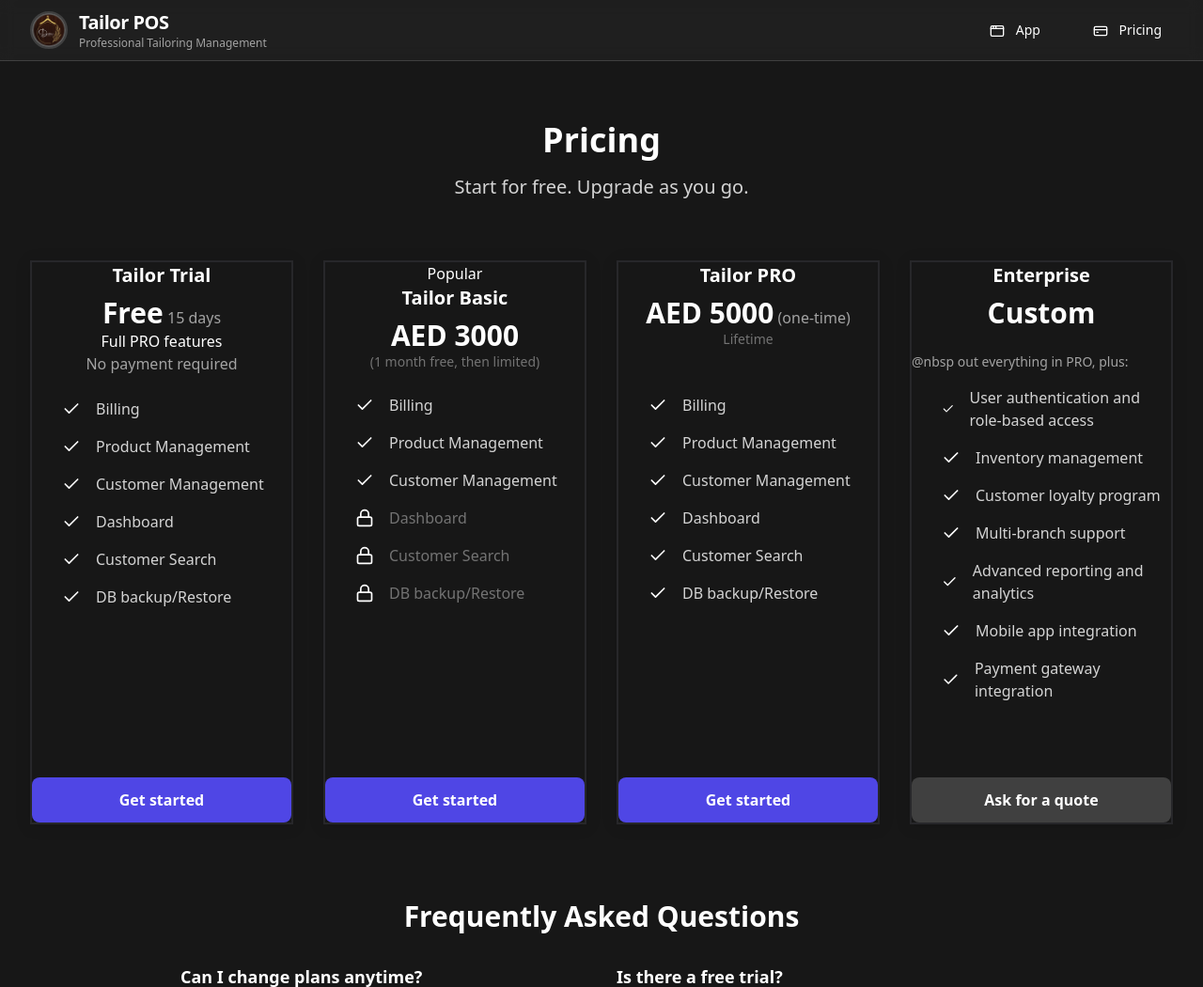
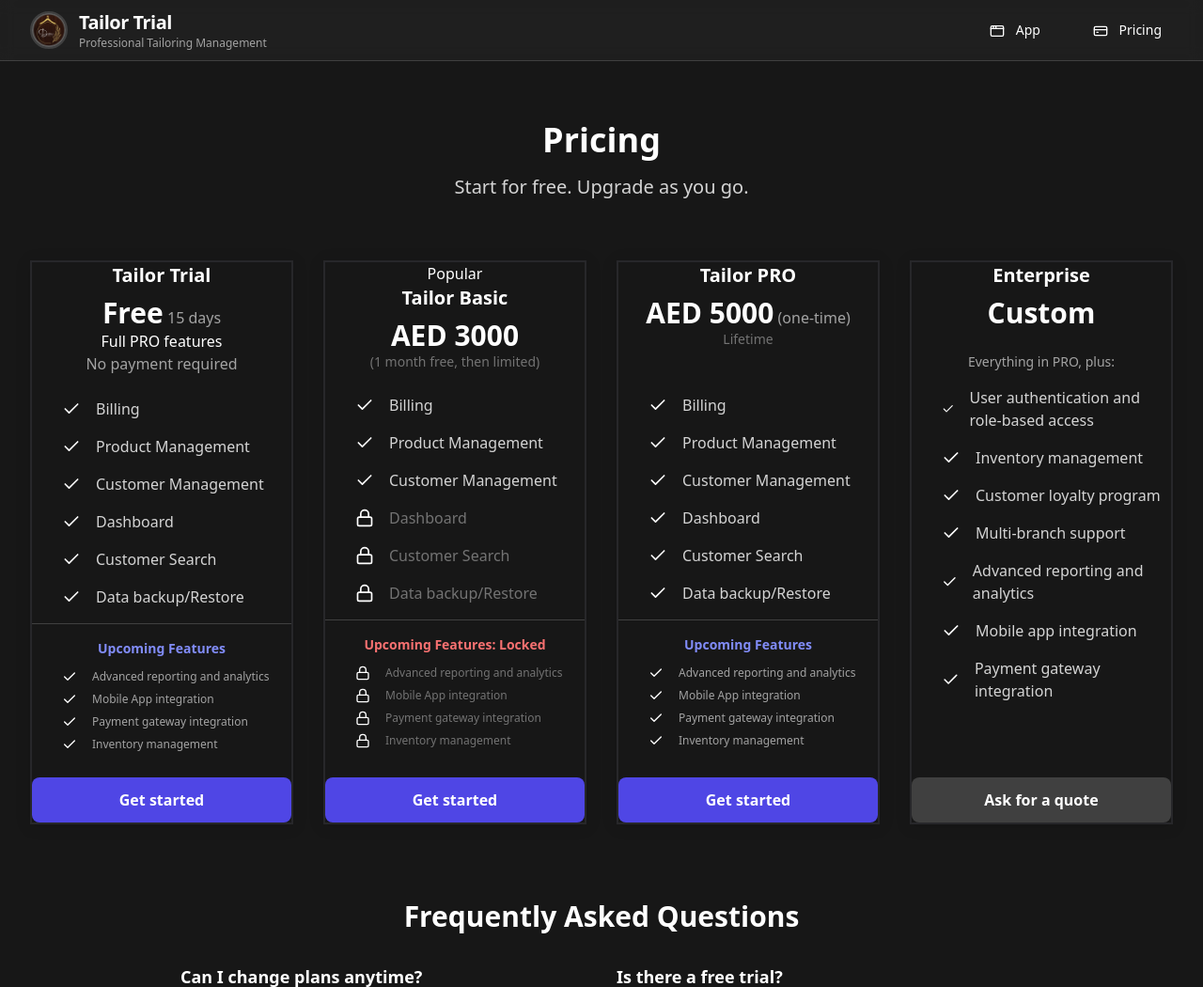
Before and after one commit to aykha18/tajir-optimized, a Flask app: page /pricing in a window 1280 px wide. Shown: the top 1050 px of the page at 94% size. Run offline with Flask 3, Linux system fonts and the light colour scheme; data comes from the database, SQL or seed files in the repository; some libraries are stand-ins or nearby versions.

Commit message:
Update pricing cards, add inventory management, fix JSON serialization, and update README

```diff
--- a/app.py
+++ b/app.py
@@ -21,6 +21,43 @@ def get_db_connection():
     conn = sqlite3.connect(app.config['DATABASE'])
     conn.row_factory = sqlite3.Row
     return conn
+
+def get_user_plan_info():
+    """Get current user plan information for template rendering."""
+    try:
+        conn = get_db_connection()
+        user_plan = conn.execute('SELECT * FROM user_plans WHERE user_id = 1 AND is_active = 1').fetchone()
+        conn.close()
+
+        if not user_plan:
+            return {
+                'plan_type': 'trial',
+                'plan_name': 'Tailor Trial',
+                'plan_display_name': 'Tailor Trial'
+            }
+
+        user_plan = dict(user_plan)
+        plan_type = user_plan['plan_type']
+
+        # Map plan types to display names
+        plan_names = {
+            'trial': 'Tailor Trial',
+            'basic': 'Tailor Basic',
+            'pro': 'Tailor Pro'
+        }
+
+        return {
+            'plan_type': plan_type,
+            'plan_name': plan_names.get(plan_type, 'Tailor Trial'),
+            'plan_display_name': plan_names.get(plan_type, 'Tailor Trial')
+        }
+    except Exception as e:
+        print(f"Error getting user plan: {e}")
+        return {
+            'plan_type': 'trial',
+            'plan_name': 'Tailor Trial',
+            'plan_display_name': 'Tailor Trial'
+        }
 
 def init_db():
     need_init = False
@@ -48,19 +85,23 @@ def init_db():
 
 @app.route('/')
 def index():
-    return render_template('app.html')
+    user_plan_info = get_user_plan_info()
+    return render_template('index.html', user_plan_info=user_plan_info)
 
 @app.route('/landing')
 def landing():
-    return render_template('index.html')
+    user_plan_info = get_user_plan_info()
+    return render_template('landing.html', user_plan_info=user_plan_info)
 
 @app.route('/app')
 def app_page():
-    return render_template('app.html')
+    user_plan_info = get_user_plan_info()
+    return render_template('app.html', user_plan_info=user_plan_info)
 
 @app.route('/pricing')
 def pricing():
-    return render_template('pricing.html')
+    user_plan_info = get_user_plan_info()
+    return render_template('pricing.html', user_plan_info=user_plan_info)
 
 # Product Types API
 @app.route('/api/product-types', methods=['GET'])
@@ -1180,7 +1221,8 @@ def reset_trial():
 @app.route('/debug-plan')
 def debug_plan():
     """Debug page for plan management."""
-    return render_template('debug_plan.html')
+    user_plan_info = get_user_plan_info()
+    return render_template('debug_plan.html', user_plan_info=user_plan_info)
 
 if __name__ == '__main__':
     init_db()
--- a/templates/base.html
+++ b/templates/base.html
@@ -2,7 +2,7 @@
 <html lang="en">
 <head>
   <meta charset="UTF-8">
-  <title>{% block title %}Tailor POS{% endblock %}</title>
+  <title>{% block title %}{{ user_plan_info.plan_display_name if user_plan_info else 'Tailor POS' }}{% endblock %}</title>
   <meta name="viewport" content="width=device-width,initial-scale=1">
   <script src="https://cdn.tailwindcss.com"></script>
   <script defer src="https://unpkg.com/lucide@latest/dist/umd/lucide.min.js"></script>
@@ -21,7 +21,7 @@
         <div class="flex items-center">
           <img src="{{ url_for('static', filename='dressme_logo.png') }}" alt="DressMe Logo" class="w-10 h-10 rounded-full object-cover border-2 border-neutral-700 mr-3">
           <div class="flex flex-col">
-            <h1 class="text-xl font-semibold tracking-tight">Tailor POS</h1>
+            <h1 class="text-xl font-semibold tracking-tight">{{ user_plan_info.plan_display_name if user_plan_info else 'Tailor POS' }}</h1>
             <p class="text-xs text-neutral-400">Professional Tailoring Management</p>
           </div>
         </div>
--- a/templates/pricing.html
+++ b/templates/pricing.html
@@ -101,7 +101,30 @@
           </div>
           <div class="flex items-center">
             <svg data-lucide="check" class="w-5 h-5 feature-check"></svg>
-            <span class="text-neutral-300">DB backup/Restore</span>
+            <span class="text-neutral-300">Data backup/Restore</span>
+          </div>
+
+          <!-- Upcoming Features Section -->
+          <div class="border-t border-neutral-700 pt-4 mt-4">
+            <h4 class="text-sm font-semibold text-indigo-400 mb-3 text-center">Upcoming Features</h4>
+            <div class="space-y-2">
+              <div class="flex items-center">
+                <svg data-lucide="check" class="w-4 h-4 feature-check"></svg>
+                <span class="text-xs text-neutral-400">Advanced reporting and analytics</span>
+              </div>
+              <div class="flex items-center">
+                <svg data-lucide="check" class="w-4 h-4 feature-check"></svg>
+                <span class="text-xs text-neutral-400">Mobile App integration</span>
+              </div>
+              <div class="flex items-center">
+                <svg data-lucide="check" class="w-4 h-4 feature-check"></svg>
+                <span class="text-xs text-neutral-400">Payment gateway integration</span>
+              </div>
+              <div class="flex items-center">
+                <svg data-lucide="check" class="w-4 h-4 feature-check"></svg>
+                <span class="text-xs text-neutral-400">Inventory management</span>
+              </div>
+            </div>
           </div>
         </div>
       </div>
@@ -146,7 +169,30 @@
           </div>
           <div class="flex items-center">
             <svg data-lucide="lock" class="w-5 h-5 feature-lock"></svg>
-            <span class="text-neutral-500">DB backup/Restore</span>
+            <span class="text-neutral-500">Data backup/Restore</span>
+          </div>
+
+          <!-- Upcoming Features Section -->
+          <div class="border-t border-neutral-700 pt-4 mt-4">
+            <h4 class="text-sm font-semibold text-red-400 mb-3 text-center">Upcoming Features: Locked</h4>
+            <div class="space-y-2">
+              <div class="flex items-center">
+                <svg data-lucide="lock" class="w-4 h-4 feature-lock"></svg>
+                <span class="text-xs text-neutral-500">Advanced reporting and analytics</span>
+              </div>
+              <div class="flex items-center">
+                <svg data-lucide="lock" class="w-4 h-4 feature-lock"></svg>
+                <span class="text-xs text-neutral-500">Mobile App integration</span>
+              </div>
+              <div class="flex items-center">
+                <svg data-lucide="lock" class="w-4 h-4 feature-lock"></svg>
+                <span class="text-xs text-neutral-500">Payment gateway integration</span>
+              </div>
+              <div class="flex items-center">
+                <svg data-lucide="lock" class="w-4 h-4 feature-lock"></svg>
+                <span class="text-xs text-neutral-500">Inventory management</span>
+              </div>
+            </div>
           </div>
         </div>
       </div>
@@ -192,7 +238,30 @@
           </div>
           <div class="flex items-center">
             <svg data-lucide="check" class="w-5 h-5 feature-check"></svg>
-            <span class="text-neutral-300">DB backup/Restore</span>
+            <span class="text-neutral-300">Data backup/Restore</span>
+          </div>
+
+          <!-- Upcoming Features Section -->
+          <div class="border-t border-neutral-700 pt-4 mt-4">
+            <h4 class="text-sm font-semibold text-indigo-400 mb-3 text-center">Upcoming Features</h4>
+            <div class="space-y-2">
+              <div class="flex items-center">
+                <svg data-lucide="check" class="w-4 h-4 feature-check"></svg>
+                <span class="text-xs text-neutral-400">Advanced reporting and analytics</span>
+              </div>
+              <div class="flex items-center">
+                <svg data-lucide="check" class="w-4 h-4 feature-check"></svg>
+                <span class="text-xs text-neutral-400">Mobile App integration</span>
+              </div>
+              <div class="flex items-center">
+                <svg data-lucide="check" class="w-4 h-4 feature-check"></svg>
+                <span class="text-xs text-neutral-400">Payment gateway integration</span>
+              </div>
+              <div class="flex items-center">
+                <svg data-lucide="check" class="w-4 h-4 feature-check"></svg>
+                <span class="text-xs text-neutral-400">Inventory management</span>
+              </div>
+            </div>
           </div>
         </div>
       </div>
@@ -213,7 +282,7 @@
           </div>
         </div>
         <div class="features-section space-y-4">
-          <p class="text-sm text-neutral-400 mb-4">@nbsp out everything in PRO, plus:</p>
+          <p class="text-sm text-neutral-400 mb-4 text-center">Everything in PRO, plus:</p>
           <div class="flex items-center">
             <svg data-lucide="check" class="w-5 h-5 feature-check"></svg>
             <span class="text-neutral-300">User authentication and role-based access</span>
```
Also changed, not shown: README.md.
